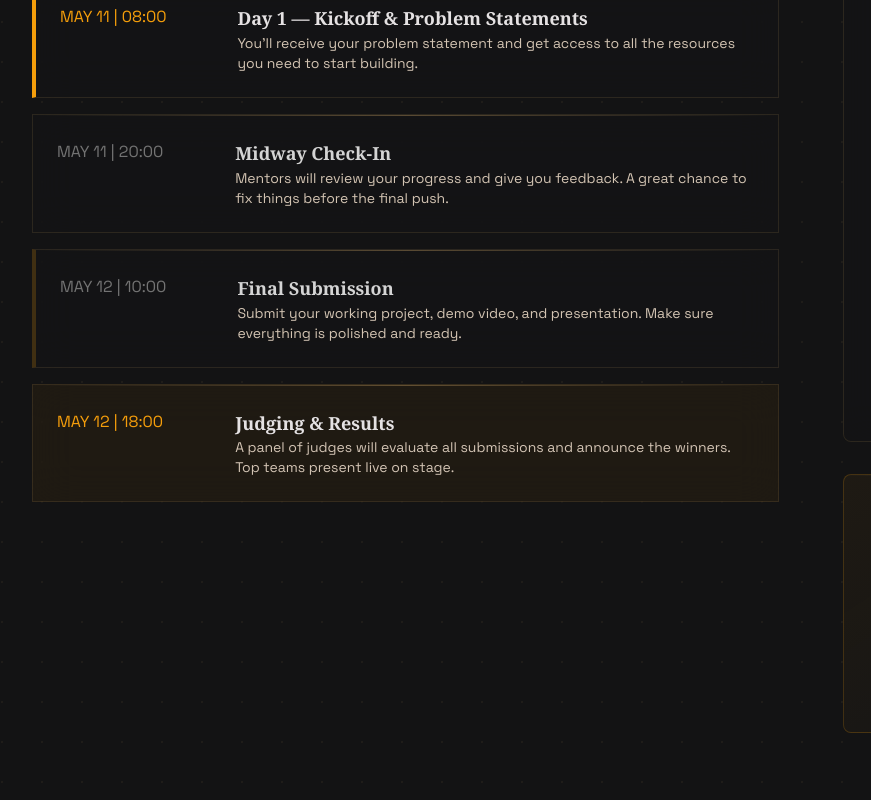
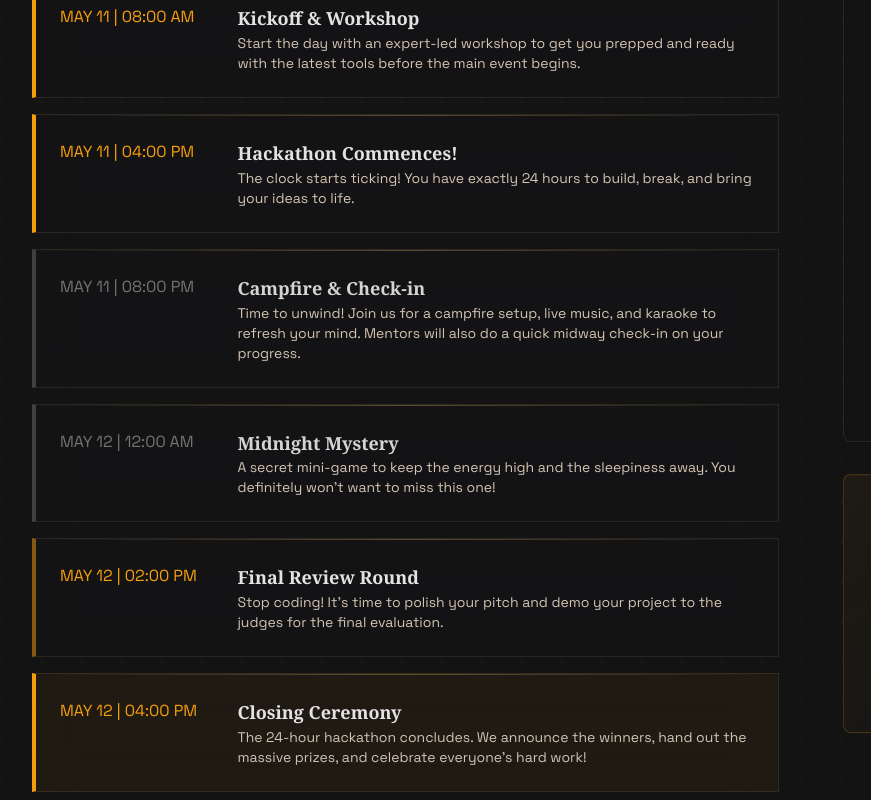
Before and after one commit to MohammedMateenuddin/HKBK-WEBSITE, a plain HTML site: page details.html in a window 1280 px wide. Shown: the part 1540-2340 px from the top of the page, 0-871 px from the left. Drawn offline with nearby package versions, Linux system fonts and the light colour scheme.

Commit message:
Update operational timeline

```diff
--- a/details.html
+++ b/details.html
@@ -225,31 +225,45 @@
 <h2 class="font-headline-lg text-headline-lg mb-12">Operational Timeline</h2>
 <div class="space-y-4">
 <div class="grid grid-cols-4 gap-4 p-6 glass-card border-l-4 border-l-amber-500">
-<div class="col-span-1 font-label-sm text-amber-500">MAY 11 | 08:00</div>
+<div class="col-span-1 font-label-sm text-amber-500">MAY 11 | 08:00 AM</div>
 <div class="col-span-3">
-<h4 class="font-headline-md text-body-lg font-bold">Day 1 — Kickoff & Problem Statements</h4>
-<p class="text-on-surface-variant text-sm">You'll receive your problem statement and get access to all the resources you need to start building.</p>
+<h4 class="font-headline-md text-body-lg font-bold">Kickoff & Workshop</h4>
+<p class="text-on-surface-variant text-sm">Start the day with an expert-led workshop to get you prepped and ready with the latest tools before the main event begins.</p>
 </div>
 </div>
-<div class="grid grid-cols-4 gap-4 p-6 glass-card">
-<div class="col-span-1 font-label-sm text-neutral-500">MAY 11 | 20:00</div>
+<div class="grid grid-cols-4 gap-4 p-6 glass-card border-l-4 border-l-amber-500">
+<div class="col-span-1 font-label-sm text-amber-500">MAY 11 | 04:00 PM</div>
 <div class="col-span-3">
-<h4 class="font-headline-md text-body-lg font-bold text-neutral-300">Midway Check-In</h4>
-<p class="text-on-surface-variant text-sm">Mentors will review your progress and give you feedback. A great chance to fix things before the final push.</p>
+<h4 class="font-headline-md text-body-lg font-bold">Hackathon Commences!</h4>
+<p class="text-on-surface-variant text-sm">The clock starts ticking! You have exactly 24 hours to build, break, and bring your ideas to life.</p>
 </div>
 </div>
-<div class="grid grid-cols-4 gap-4 p-6 glass-card border-l-4 border-l-amber-500/20">
-<div class="col-span-1 font-label-sm text-neutral-500">MAY 12 | 10:00</div>
+<div class="grid grid-cols-4 gap-4 p-6 glass-card border-l-4 border-l-neutral-700">
+<div class="col-span-1 font-label-sm text-neutral-500">MAY 11 | 08:00 PM</div>
 <div class="col-span-3">
-<h4 class="font-headline-md text-body-lg font-bold text-neutral-300">Final Submission</h4>
-<p class="text-on-surface-variant text-sm">Submit your working project, demo video, and presentation. Make sure everything is polished and ready.</p>
+<h4 class="font-headline-md text-body-lg font-bold text-neutral-300">Campfire & Check-in</h4>
+<p class="text-on-surface-variant text-sm">Time to unwind! Join us for a campfire setup, live music, and karaoke to refresh your mind. Mentors will also do a quick midway check-in on your progress.</p>
 </div>
 </div>
-<div class="grid grid-cols-4 gap-4 p-6 glass-card bg-amber-500/5">
-<div class="col-span-1 font-label-sm text-amber-500">MAY 12 | 18:00</div>
+<div class="grid grid-cols-4 gap-4 p-6 glass-card border-l-4 border-l-neutral-700">
+<div class="col-span-1 font-label-sm text-neutral-500">MAY 12 | 12:00 AM</div>
 <div class="col-span-3">
-<h4 class="font-headline-md text-body-lg font-bold">Judging & Results</h4>
-<p class="text-on-surface-variant text-sm">A panel of judges will evaluate all submissions and announce the winners. Top teams present live on stage.</p>
+<h4 class="font-headline-md text-body-lg font-bold text-neutral-300">Midnight Mystery</h4>
+<p class="text-on-surface-variant text-sm">A secret mini-game to keep the energy high and the sleepiness away. You definitely won't want to miss this one!</p>
+</div>
+</div>
+<div class="grid grid-cols-4 gap-4 p-6 glass-card border-l-4 border-l-amber-500/50">
+<div class="col-span-1 font-label-sm text-amber-500">MAY 12 | 02:00 PM</div>
+<div class="col-span-3">
+<h4 class="font-headline-md text-body-lg font-bold">Final Review Round</h4>
+<p class="text-on-surface-variant text-sm">Stop coding! It's time to polish your pitch and demo your project to the judges for the final evaluation.</p>
+</div>
+</div>
+<div class="grid grid-cols-4 gap-4 p-6 glass-card bg-amber-500/5 border-l-4 border-l-amber-500">
+<div class="col-span-1 font-label-sm text-amber-500">MAY 12 | 04:00 PM</div>
+<div class="col-span-3">
+<h4 class="font-headline-md text-body-lg font-bold">Closing Ceremony</h4>
+<p class="text-on-surface-variant text-sm">The 24-hour hackathon concludes. We announce the winners, hand out the massive prizes, and celebrate everyone's hard work!</p>
 </div>
 </div>
 </div>
```
